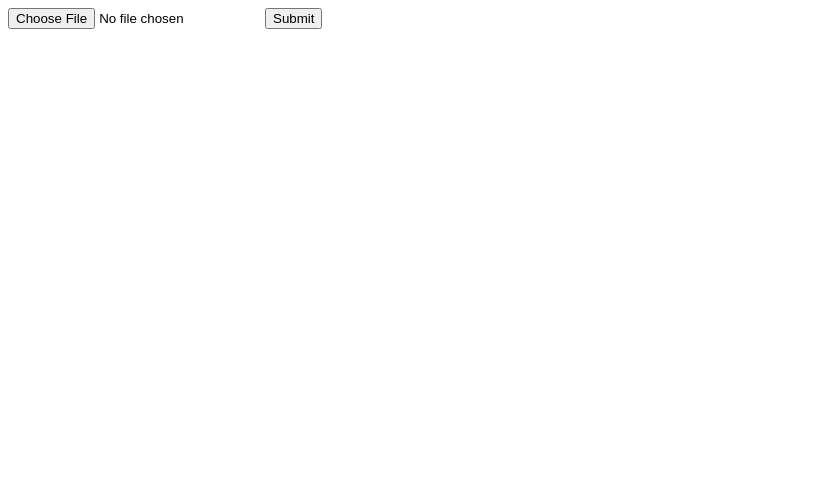
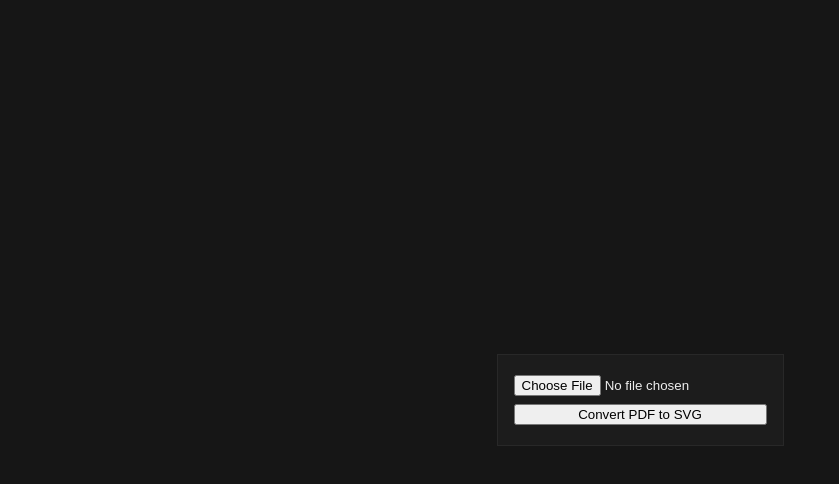
Before and after one commit to pirelenito/pdf-to-svg, a website: page public/index.html in a window 1280 px wide. Shown: the whole page, without its empty margins (0-839 px from the left). Drawn offline with Linux system fonts and the light colour scheme.

Commit message:
Simple styling tweaks and documentation 🤩

```diff
--- a/public/index.html
+++ b/public/index.html
@@ -1,15 +1,40 @@
 <!DOCTYPE html>
 <html lang="en">
   <head>
-  <meta charset="UTF-8">
-  <meta http-equiv="X-UA-Compatible" content="IE=edge">
-  <meta name="viewport" content="width=device-width, initial-scale=1.0">
+    <meta charset="UTF-8" />
+    <meta http-equiv="X-UA-Compatible" content="IE=edge" />
+    <meta name="viewport" content="width=device-width, initial-scale=1.0" />
     <title>Document</title>
+
+    <style>
+      body {
+        background-color: #161616;
+        color: rgb(238, 238, 238);
+        display: flex;
+        align-items: center;
+        justify-content: center;
+        height: 100vh;
+        margin: 0;
+      }
+
+      form {
+        background-color: #1c1c1c;
+        display: flex;
+        border: 1px solid #282828;
+        padding: 16px;
+        flex-direction: column;
+      }
+
+      input {
+        margin: 4px 0;
+        text-align: center;
+      }
+    </style>
   </head>
   <body>
     <form action="/convert" method="POST" enctype="multipart/form-data">
-    <input type="file" name="pdf" id="pdf">
-    <input type="submit"/>
+      <input type="file" name="pdf" id="pdf" />
+      <input type="submit" value="Convert PDF to SVG" />
     </form>
   </body>
 </html>
```
Also changed, not shown: README.md (added). Lines whose indentation alone changed are shown as unchanged.
